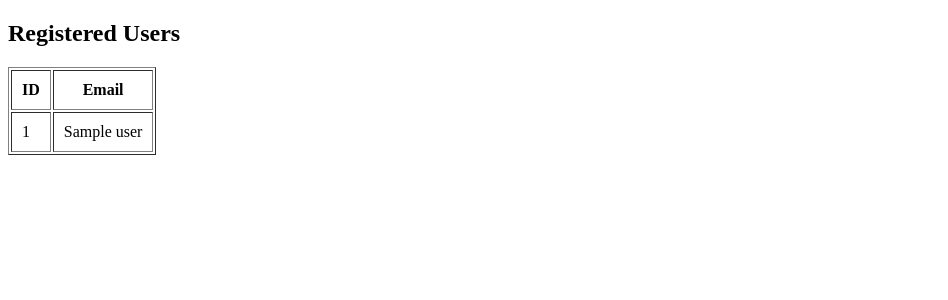
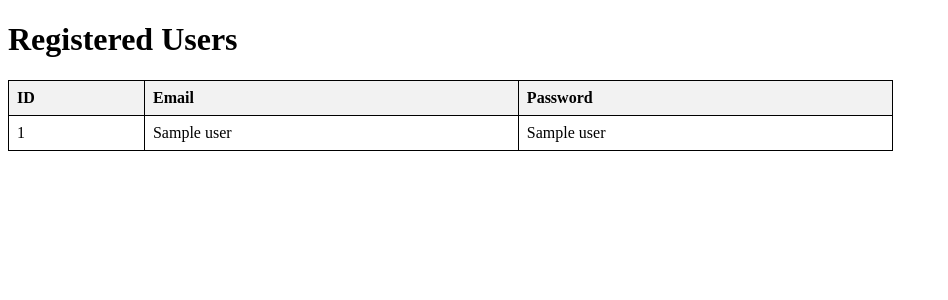
Before and after one commit to skingraees-cell/snooker-game, a Flask app: template templates/admin.html in a window 1280 px wide. Shown: the top 300 px of the page, without its empty margins (0-948 px from the left). Run offline with Flask 3, Linux system fonts and the light colour scheme; the template is opened without the code that fills it: most values are stand-ins (such as "Sample title", 1, 10 or a date in 2020).

Commit message:
Show passwords

```diff
--- a/app.py
+++ b/app.py
@@ -89,7 +89,7 @@ def admin():
     conn = sqlite3.connect("users.db")
     cur = conn.cursor()
 
-    cur.execute("SELECT id, email FROM users")
+    cur.execute("SELECT id, email, password FROM users")
     users = cur.fetchall()
 
     conn.close()
--- a/templates/admin.html
+++ b/templates/admin.html
@@ -1,24 +1,41 @@
 <!DOCTYPE html>
 <html>
 <head>
-    <title>Users</title>
+    <title>Registered Users</title>
+    <style>
+        table {
+            border-collapse: collapse;
+            width: 70%;
+        }
+        th, td {
+            border: 1px solid black;
+            padding: 8px;
+            text-align: left;
+        }
+        th {
+            background-color: #f2f2f2;
+        }
+    </style>
 </head>
 <body>
 
-<h2>Registered Users</h2>
+<h1>Registered Users</h1>
 
-<table border="1" cellpadding="10">
+<table>
     <tr>
         <th>ID</th>
         <th>Email</th>
+        <th>Password</th>
     </tr>
 
     {% for user in users %}
     <tr>
         <td>{{ user[0] }}</td>
         <td>{{ user[1] }}</td>
+        <td>{{ user[2] }}</td>
     </tr>
     {% endfor %}
+
 </table>
 
 </body>
```
